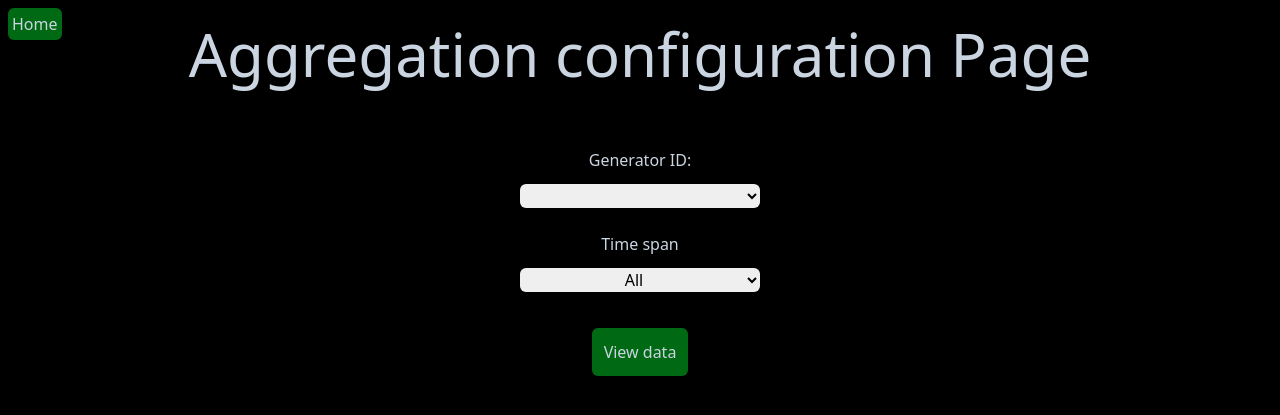
After one commit to lszwed5/Systems-Engineering, a Flask app: page /configure_aggregation/ in a window 1280 px wide. The commit adds this page. Shown: the top 415 px of the page. Run offline with Flask 2, Linux system fonts and the light colour scheme; lists and menus that the app fills with data are empty; some libraries are stand-ins or nearby versions.

Commit message:
add aggregating functionality, data displayed by time span, move fileupload functionality from server to aggregator

```diff
--- a/IoT/Lista03/server.py
+++ b/IoT/Lista03/server.py
@@ -4,8 +4,8 @@ from flask_wtf import FlaskForm
 from wtforms import SelectField, SubmitField, StringField, IntegerField, BooleanField
 from wtforms.validators import InputRequired
 import json
-import threading
-from middleman import main
+# import threading
+# from middleman import main
 
 
 app = Flask(__name__)
@@ -35,6 +35,17 @@ class ConfigureForm(FlaskForm):
     submit = SubmitField('Apply')
 
 
+class ConfigureAggregationForm(FlaskForm):
+
+    generator_id = SelectField(u'Generator ID: ', choices=CONNECTED_GENERATORS.keys())
+
+    start_time = SelectField('Time span',
+                             choices=[("All", "All"), (2592000, "30 Days"), (604800, "Week"),
+                                      (86400, "Day"), (3600, "Hour"), (1800, "30 minutes"), (900, "15 minutes")])
+
+    submit = SubmitField('View data')
+
+
 @app.route("/")
 def index():
     return redirect(url_for('home'))
@@ -50,8 +61,8 @@ def home():
 def register():
     if request.method == 'POST':
         data = json.loads(request.json)
-        CONNECTED_GENERATORS[data["Generator name"]] = data["Configuration URL"]
-        CONFIGURATIONS[data["Generator name"]] = {
+        CONNECTED_GENERATORS[str(data["Generator name"])] = data["Configuration URL"]
+        CONFIGURATIONS[str(data["Generator name"])] = {
             "App_id": data["Generator name"],
             "Configuration URL": data["Configuration URL"],
             "datasource": None,
@@ -64,20 +75,6 @@ def register():
         print(CONNECTED_GENERATORS)
 
     return "Connected successfully"
-
-
-@app.route("/fileupload/<src>", methods=["POST"])
-def file_upload(src):
-    if request.method == 'POST':
-        data = json.loads(request.json)
-        if type(data) != dict:
-            data = eval(data)
-
-        save_path = f"server_files/src-{src}.json"
-        with open(save_path, "w", encoding='utf-8') as f:
-            json.dump(data, f, indent=4)
-
-        return "Upload successful"
 
 
 @app.route("/getfile/<file_nr>", methods=["get"])
@@ -113,7 +110,7 @@ def configure(id_):
     if form.validate_on_submit():
         configuration = {
             "App_id": form.generator_id.data,
-            "Configuration URL": CONNECTED_GENERATORS['App1'],
+            "Configuration URL": CONNECTED_GENERATORS[form.generator_id.data],
             "datasource": form.datasource.data,
             "protocol": form.protocol.data,
             "target": form.target.data,
@@ -123,7 +120,7 @@ def configure(id_):
         }
 
         send = requests.post(configuration["Configuration URL"], json=json.dumps(configuration))
-        print(send.text)
+        # print(send.text)
         # print(configuration)
 
         CONFIGURATIONS[str(configuration["App_id"])] = configuration
@@ -141,7 +138,25 @@ def successful():
     return render_template('successful_configuration.html')
 
 
+@app.route('/configure_aggregation/', methods=['GET', 'POST'])
+def configure_aggregation():
+    form = ConfigureAggregationForm()
+
+    if form.validate_on_submit():
+        configuration = {
+            "App_id": form.generator_id.data,
+            "Time span": form.start_time.data
+        }
+
+        send = requests.post(f'http://localhost:5001//configure/{configuration["App_id"]}',
+                             json=json.dumps(configuration))
+
+        return send.json()
+
+    return render_template('configure_aggregator.html', form=form)
+
+
 if __name__ == '__main__':
-    t1 = threading.Thread(target=main, daemon=True)
-    t1.start()
+    # t1 = threading.Thread(target=main, daemon=True)
+    # t1.start()
     app.run(debug=True)
--- /dev/null
+++ b/IoT/Lista03/templates/configure_aggregator.html
@@ -0,0 +1,29 @@
+<!DOCTYPE html>
+<html lang="en">
+<head>
+    <meta charset="UTF-8">
+    <meta http-equiv="X-UA-Compatible" content="IE=edge">
+    <meta name="viewport" content="width=device-width, initial-scale=1.0">
+    <script src="https://cdn.tailwindcss.com"></script>
+    <title>Aggregation Configuration</title>
+</head>
+<body class="bg-black bg-cover height-auto text-slate-300">
+    <a href="{{ url_for('home') }}"><button class="absolute top-0 ml-2 mt-2 bg-[#006913] rounded-md py-1 px-1 hover:bg-[#00911b]">Home</button></a>
+    <div>
+        <div class="grid justify-center text-6xl mt-6">
+            <h1>Aggregation configuration Page</h1>
+        </div>
+
+        <div class="grid object-center bg-cover m-auto justify-center mt-16 mb-16">
+            <form method="post" action="" class="grid justify-center w-full">
+                {{ form.csrf_token }}
+                {{ form.generator_id.label(class="grid justify-center mb-3") }}
+                {{ form.generator_id(class="rounded-md min-w-60 text-black text-center") }} <br>
+                {{ form.start_time.label(class="grid justify-center mb-3") }}
+                {{ form.start_time(class="rounded-md min-w-60 text-black text-center w-56") }} <br>
+                {{ form.submit(class="mt-3 mx-auto bg-[#006913] rounded-md py-3 px-3 hover:bg-[#00911b] hover:cursor-pointer") }}
+            </form>
+        </div>
+    </div>
+</body>
+</html>
```
Also changed, not shown: IoT/Lista03/App1.py (+9 -2 lines), IoT/Lista03/aggregator.py (added, +61 -0 lines), IoT/Lista03/template.py (+8 -0 lines), IoT/Lista03/templates/index.html (+7 -2 lines).
